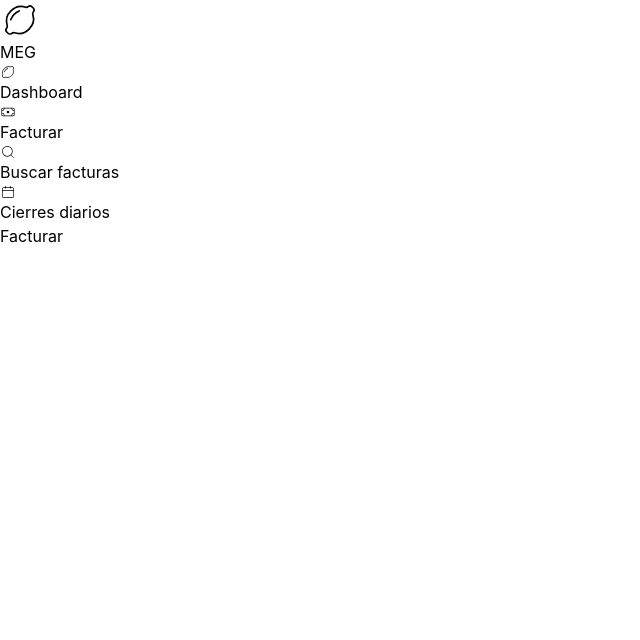
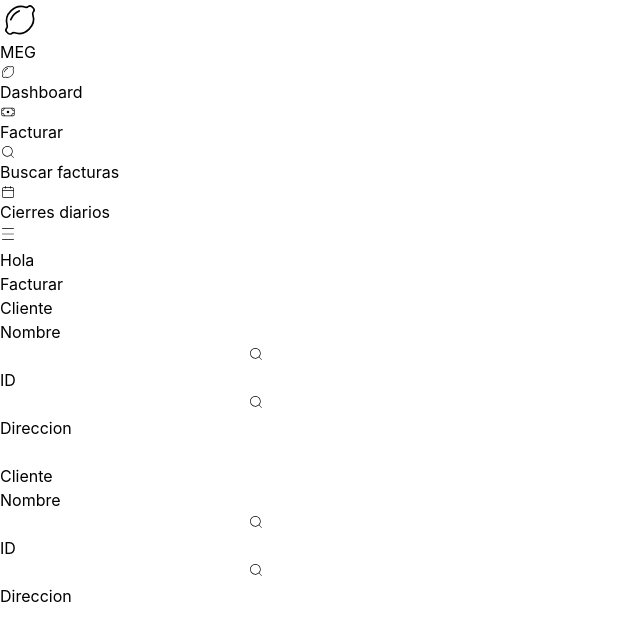
Before and after one commit to Atla004/invoicing-react, a React (Vite) app: page /new in a window 1280 px wide. Shown: the top 640 px of the page, without its empty margins (0-640 px from the left). Built offline with nearby package versions, Linux system fonts and the light colour scheme.

Commit message:
Added client search

```diff
--- /dev/null
+++ b/src/Components/ClientInput.tsx
@@ -0,0 +1,72 @@
+import { useState } from "react"
+import DialogSearch from "./DialogSearch"
+import { CiSearch } from "react-icons/ci"
+
+export default function SearchInput() {
+    const [showModal, setShowModal] = useState(false)
+    const [searchField, setSearchField] = useState("")
+    const [clientInfo, setClientInfo] = useState({
+        name: "",
+        id: "",
+        dir: ""
+    })
+    const handleSearchClick = (field:string) => {
+        setShowModal(true)
+        setSearchField(field)
+    }
+    return (
+    <div className="border-2 border-slate-700 p-4 rounded-md">
+        <h1 className="text-2xl font-bold">Cliente</h1>
+        <div className="flex flex-col gap-2">
+
+            <div className="flex flex-col">
+                <label htmlFor="client">Nombre</label>
+                <div className="flex flex-row justify-start items-center">
+                    <input type="text" id="client" className="h-8 w-56 rounded-md border-2 px-2 inline" value={clientInfo.name}
+                        onChange={(e) => {
+                            setClientInfo({
+                                ...clientInfo,
+                                name: e.target.value
+                            })
+                        }}
+                    />
+                    <button className="rounded-md p-1 inline h-8 font-bold" onClick={() => handleSearchClick("nombre")}>
+                        <CiSearch />
+                    </button>
+                </div>
+            </div>
+            <div className="flex flex-col gap-2">
+                <label htmlFor="client">ID</label>
+                <div className="flex flex-row justify-start items-center">
+                    <input type="text" id="client" className="h-8 w-56 rounded-md border-2  px-2 inline" value={clientInfo.id}
+                        onChange={(e) => {
+                            setClientInfo({
+                                ...clientInfo,
+                                id: e.target.value
+                            })
+                        }}
+                    />
+                    <button className="rounded-md p-1 inline h-8 font-bold" onClick={() => handleSearchClick("id")}>
+                        <CiSearch />
+                    </button>
+                </div>
+            </div>        <div className="flex flex-col gap-2">
+                <label htmlFor="client">Direccion</label>
+                <div className="flex flex-row justify-start items-center">
+                    <input type="text" id="client" className="h-8 w-56 rounded-md border-2 px-2 inline" value={clientInfo.dir}
+                        onChange={(e) => {
+                            setClientInfo({
+                                ...clientInfo,
+                                dir: e.target.value
+                            })
+                        }}
+                    />
+
+                </div>
+            </div>
+            <DialogSearch table="cliente" field={searchField} show={showModal} setShow={setShowModal} setData={setClientInfo} />
+
+        </div>
+    </div>
+    )
+}
--- /dev/null
+++ b/src/Components/DialogSearch.tsx
@@ -0,0 +1,62 @@
+import { useState } from "react"
+
+interface DialogSearchProps {
+   table: string,
+   field: string,
+   show: boolean,
+   setShow: Function
+   setData: Function
+}
+
+type SearchResults = {
+    id: string,
+    name: string,
+    dir: string
+}
+
+export default function DialogSearch({table, field, show, setShow, setData} : DialogSearchProps) {
+    const [searchResults, setSearchResults] = useState<SearchResults[]>([])
+    const search = async () => {
+        setSearchResults([
+            {
+                id: "30604530",
+                name: "Tomas",
+                dir: "La lago"
+            },
+            {
+                id: "30604531",
+                name: "Juan",
+                dir: "La lago"
+            },
+            {
+                id: "30604532",
+                name: "Pedro",
+                dir: "La lago"
+            }
+        ])
+    }
+    return <>
+        {
+            show &&
+            <div className="flex flex-col w-11/12 max-w-3xl h-5/6 p-4 absolute top-1/2 left-1/2 -translate-x-1/2 -translate-y-1/2 z-10 rounded-md border bg-white gap-2" >
+                <div className="flex flex-row">
+                    <input type="text" placeholder={`Buscar ${table} por ${field}...`} className="h-8 w-full rounded-md border-2 px-2 " />
+                    <button onClick={search} className="border rounded-md p-2 h-8 hover:bg-slate-100 transition-all flex items-center">Buscar</button>
+                </div>
+                <div id="results" className="flex-1 border-2 overflow-y-scroll">
+                    {
+                        searchResults.map((result: SearchResults, index) => {
+                            return <div key={index} className="flex flex-row gap-2 p-2 justify-around items-center hover:bg-slate-100 transition-all">
+                                <p>{result.id}</p>
+                                <p>{result.name}</p>
+                                <p>{result.dir}</p>
+                                <button onClick={() => {setData(result); setShow(false)}} className="border rounded-md p-2 hover:bg-slate-100 transition-all">Seleccionar</button>
+                            </div>
+                        })
+                    }
+                </div>
+                <button onClick={() => {setShow(false)}} className="border rounded-md p-2 hover:bg-slate-100 transition-all w-32">close</button>
+            </div>
+        }
+    </>
+}
--- a/src/Components/Navbar.tsx
+++ b/src/Components/Navbar.tsx
@@ -1,7 +1,9 @@
 export default function Navbar() {
     return (
         <>
-
+            <div className="h-10 w-full flex justify-center items-center bg-slate-950">
+                <p className="text-xl text-white">Hola</p>
+            </div>
         </>
     )
 }
--- a/src/Components/Sidebar.tsx
+++ b/src/Components/Sidebar.tsx
@@ -6,26 +6,11 @@ import { Link } from "react-router-dom";
 
 
 export default function Sidebar() {
-    const [sidebarOpen, setSidebarOpen] = useState(true)
+    const [sidebarOpen, setSidebarOpen] = useState(false)
     useEffect(() => {
         const sidebar = document.getElementById('sidebar')
-        const sidebarContent = document.getElementById('side-content')
         console.log(sidebarOpen)
-        if (!sidebarOpen) {
-            sidebarContent?.classList.remove('w-56')
-            sidebarContent?.classList.add('w-0')
-            sidebarContent?.classList.toggle('opacity-0')
-            // setTimeout(() => {
-            //     sidebarContent?.classList.toggle('hidden')
-            // }, 150)
-        }
-        else {
-            // sidebarContent?.classList.toggle('hidden')
-            sidebarContent?.classList.remove('w-0')
-            sidebarContent?.classList.add('w-56')
-            sidebarContent?.classList.toggle('opacity-0')
-
-        }
+        sidebar?.classList.toggle('-translate-x-56')
 
     }, [sidebarOpen])
     // () => {
@@ -36,7 +21,7 @@ export default function Sidebar() {
     //     }
     // }
     return (
-        <aside id="sidebar" className="flex gap-0 flex-row transition-all relative overflow-hidden">
+        <aside id="sidebar" className="flex gap-0 flex-row transition-all overflow-hidden absolute -translate-x-56">
 
             <div id="side-content" className="p-5 w-56 h-dvh bg-slate-950 transition-all overflow-hidden ">
                 <div className="logo flex items-center justify-center">
@@ -61,11 +46,11 @@ export default function Sidebar() {
                     </ul>
                 </div>
             </div>
-            {/* <div className="w-10 h-10 bg-slate-950 text-xl grid place-items-center text-slate-100 rounded-tr-md rounded-br-md">
+            <div className="w-10 h-10 bg-slate-950 text-xl grid place-items-center text-slate-100 rounded-tr-md rounded-br-md">
                 <button onClick={() => setSidebarOpen(!sidebarOpen)}>
                     <CiMenuBurger />
                 </button>
-            </div> */}
+            </div>
         </aside>
 
     )
--- a/src/Layouts/Layout.tsx
+++ b/src/Layouts/Layout.tsx
@@ -4,7 +4,7 @@ export default function Layout() {
     return (
         <div className="flex">
             <Sidebar />
-            <main>
+            <main className="w-full">
                 <Outlet />
             </main>
         </div>
--- a/src/Views/Invoicing.tsx
+++ b/src/Views/Invoicing.tsx
@@ -1,7 +1,20 @@
+import Navbar from "../Components/Navbar"
+import ClientInput from "../Components/ClientInput"
+
 export default function Invoicing() {
     return (
         <>
-            <h1 className="text-3xl">Facturar</h1>
+            <Navbar></Navbar>
+            <h1 className="text-3xl font-bold">Facturar</h1>
+            <div className="content p-2 grid grid-cols-3 gap-4">
+                <div className=" col-span-1">
+                    <ClientInput />
+                </div>
+                <div className=" col-span-2">
+                    <ClientInput />
+                </div>
+            </div>
+
         </>
     )
 }
--- a/src/main.tsx
+++ b/src/main.tsx
@@ -7,7 +7,6 @@ import Invoicing from './Views/Invoicing.tsx'
 import Dashboard from './Views/Dashboard.tsx'
 import Search from './Views/Search.tsx'
 import Statements from './Views/Statements.tsx'
-
 import { createBrowserRouter, RouterProvider } from 'react-router-dom'
 
 const router = createBrowserRouter([
```
